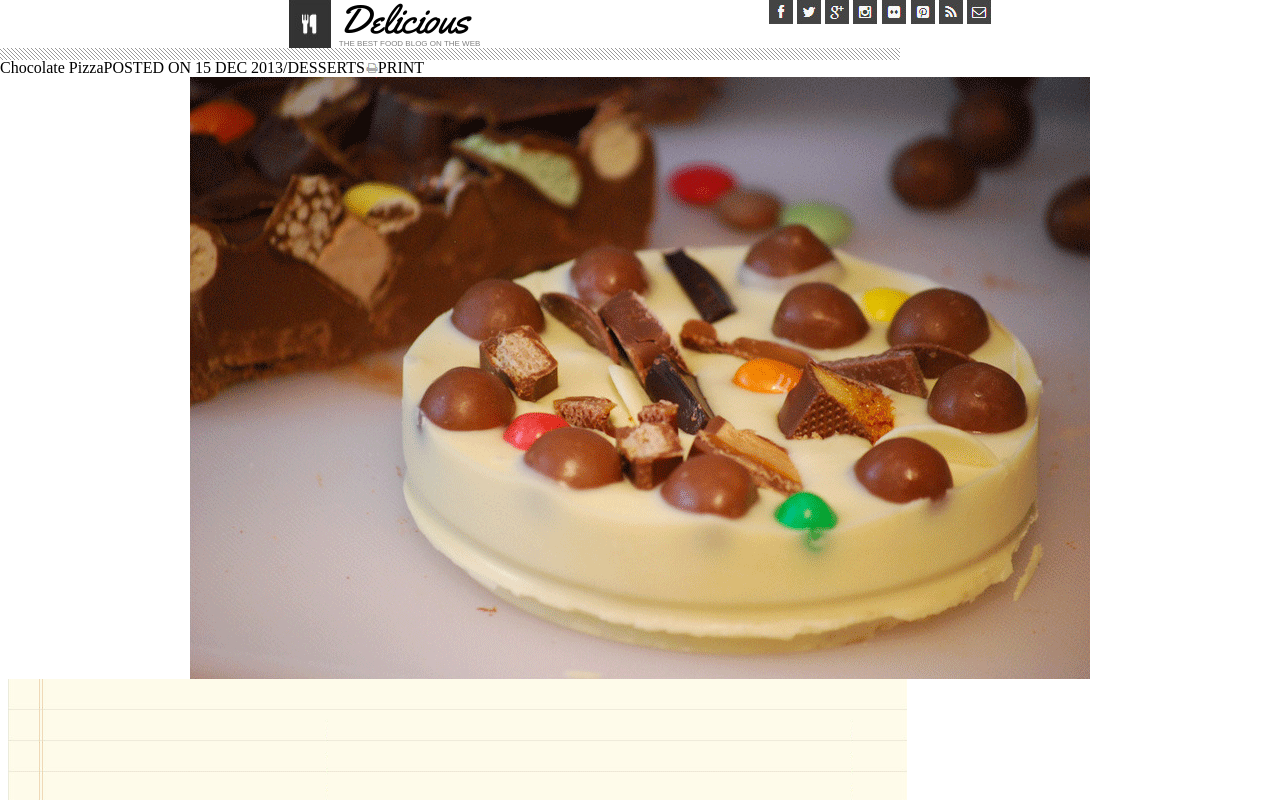
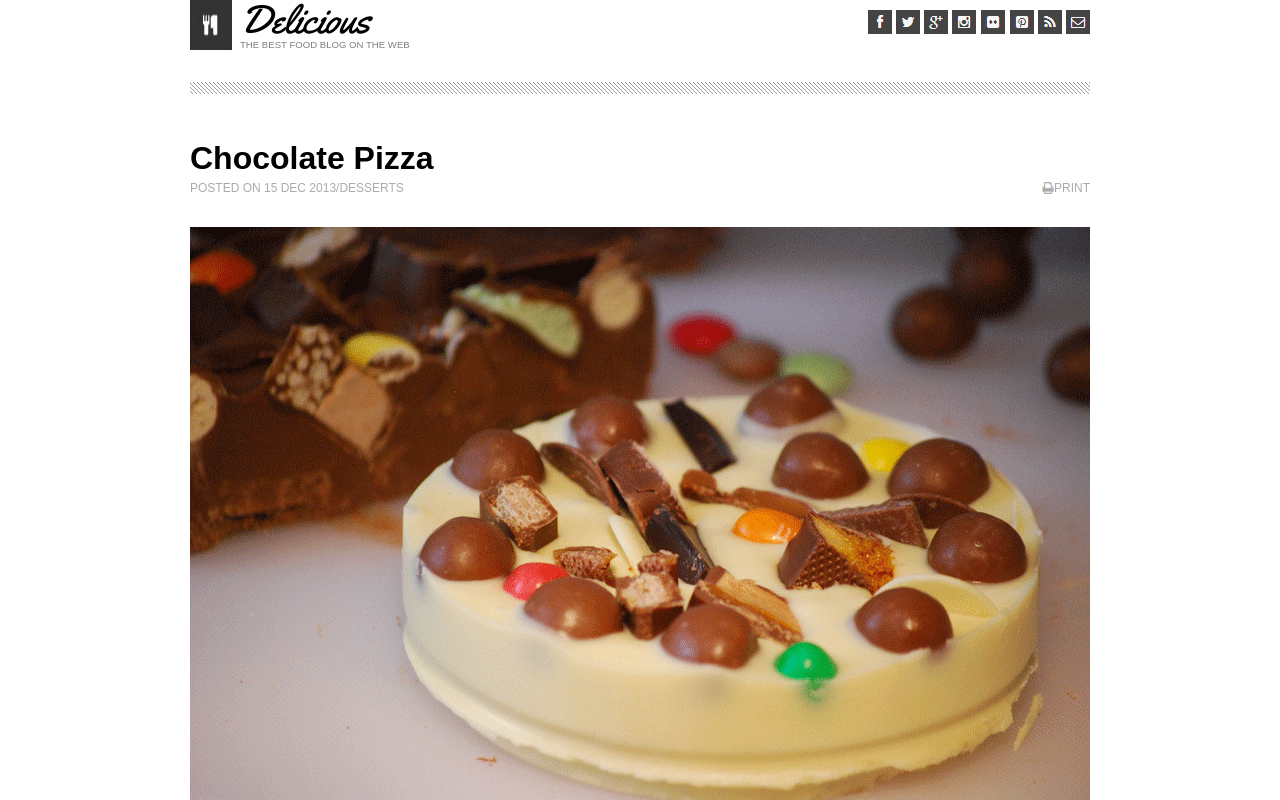
Before and after one commit to everydaytimmy/choco-pizza, a plain HTML site: page index.html in a window 1280 px wide. Shown: the top 800 px of the page. Drawn offline with Linux system fonts and the light colour scheme.

Commit message:
fixed header

```diff
--- a/index.html
+++ b/index.html
@@ -33,20 +33,28 @@
     </div>
   </header>
 
-  <div class='banner'>
+  <div class='banner'></div>
+
+  <div class='headline'>
+    <h1>Chocolate Pizza</h1>
   </div>
 
+  <div class="byline-container">
+    <div class='title'>
+      <p>POSTED ON 15 DEC 2013/DESSERTS</p>
+    </div>
 
-  <div class='headline'>
-    <h1>Chocolate Pizza</h1><br>
-    <p>POSTED ON 15 DEC 2013/DESSERTS</p>
+    <div class='print'></div>
       <img src='img/print-icon.png' alt='print-icon'>
       <p>PRINT</p>
     </div>
+  </div>
+
 
   <div class='hero'>
       <img src='img/choco-pizza.png' alt='Chocolate Pizza'>
     </div>
+
 
 
   <img src='img/hr-img.png' alt='hr-img'>
--- a/style.css
+++ b/style.css
@@ -1,6 +1,8 @@
 
 .logo{
 display: flex;
+flex:1;
+float:left;
 
 }
 
@@ -14,26 +16,32 @@ display: flex;
 }
 
 .sublogo{
-  font-size: .5rem;
+  font-size: .6rem;
   font-family: sans-serif;
   color: gray
-
 }
 
 header{
   display: flex;
-  justify-content: space-evenly
-
+  width: 900px;
+  margin: auto;
 }
 
-.banner{
-  background-repeat: repeat;
-  width: 20rem;
+.social-media{
+  float: right;
+  padding-top: 10px;
 }
 
 .headline{
-    display: flex;
-    align-items: center;
+  width: 900px;
+  margin: auto;
+  font-size: 2rem;
+  font-family: sans-serif;
+  font-weight: bold;
+}
+
+.title{
+  flex:1;
   }
 
 .hero{
@@ -45,6 +53,19 @@ header{
 .banner{
   height: .75rem;
   width: 900px;
+  margin: auto;
+  margin-top:2rem;
+  margin-bottom:3rem;
   background-image: url('img/hr-img.png');
-    background-repeat: repeat;
 }
+
+.byline-container {
+  width: 900px;
+  margin: auto;
+  display:flex;
+  color: rgb(175, 170, 170);
+  font-family: sans-serif;
+  font-size: .75rem;
+  margin-bottom: 2rem;
+  margin-top: .5rem;
+}
```
Also changed, not shown: 1 other file. Lines whose indentation alone changed are shown as unchanged.
